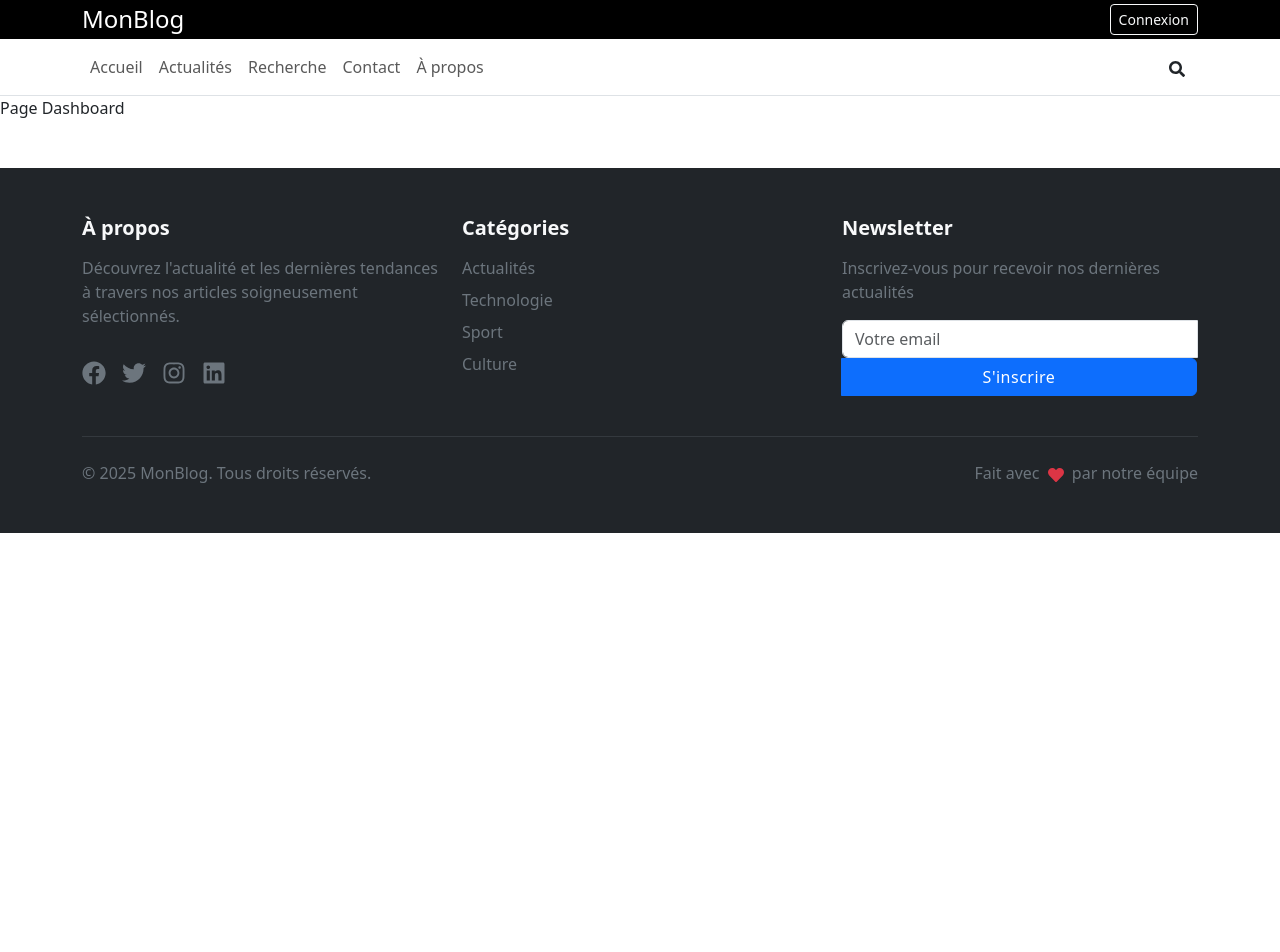
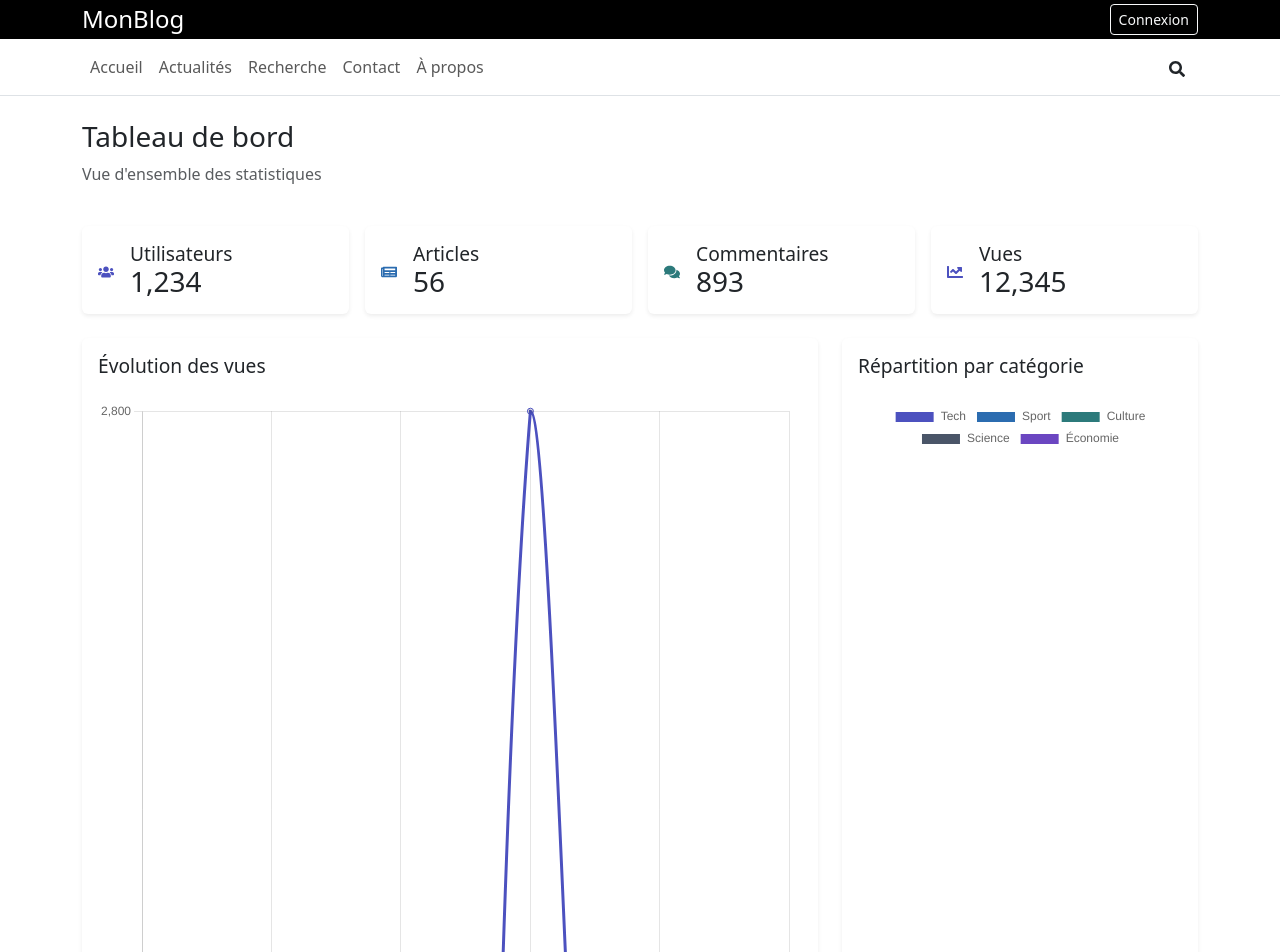
Before and after one commit to Alphonse243/blog-reactjs-front, a React (Create React App) app: page /dashboard in a window 1280 px wide. Shown: the top 952 px of the page. Before the commit the page ends 800 px from the top, so only its background shows below. Built offline with nearby package versions, Linux system fonts and the light colour scheme.

Commit message:
dashboard create

```diff
--- a/package.json
+++ b/package.json
@@ -8,7 +8,9 @@
     "@testing-library/react": "^16.3.0",
     "@testing-library/user-event": "^13.5.0",
     "bootstrap": "^5.3.5",
+    "chart.js": "^4.4.8",
     "react": "^19.1.0",
+    "react-chartjs-2": "^5.3.0",
     "react-dom": "^19.1.0",
     "react-icons": "^5.5.0",
     "react-router-dom": "^6.30.0",
--- a/src/App.js
+++ b/src/App.js
@@ -11,6 +11,7 @@ import CategoryPage from './components/CategoryPage';
 import Register from './components/Register';
 import NotFound from './components/NotFound';
 import Profile from './components/Profile';
+import Dashboard from './components/Dashboard';
 import { isAuthenticated } from './services/auth';
 import 'bootstrap/dist/css/bootstrap.min.css';
 
@@ -57,7 +58,7 @@ const App = () => {
         {/* Routes de contenu */}
         <Route path="/profile" element={<Profile />} />
         <Route path="/post/:id" element={<PostDetail />} />
-        <Route path="/dashboard" element={<div>Page Dashboard</div>} />
+        <Route path="/dashboard" element={<Dashboard />} />
 
         {/* Routes des catégories */}
         <Route path="/actualites" element={<CategoryPage />}>
--- /dev/null
+++ b/src/components/Dashboard.jsx
@@ -0,0 +1,128 @@
+import React from 'react';
+import { Line, Bar, Doughnut } from 'react-chartjs-2';
+import { FaUsers, FaNewspaper, FaComments, FaChartLine } from 'react-icons/fa';
+import {
+  Chart as ChartJS,
+  CategoryScale,
+  LinearScale,
+  PointElement,
+  LineElement,
+  BarElement,
+  ArcElement,
+  Title,
+  Tooltip,
+  Legend,
+} from 'chart.js';
+
+// Enregistrement des composants Chart.js nécessaires
+ChartJS.register(
+  CategoryScale,
+  LinearScale,
+  PointElement,
+  LineElement,
+  BarElement,
+  ArcElement,
+  Title,
+  Tooltip,
+  Legend
+);
+
+const Dashboard = () => {
+  // Données pour les cartes de statistiques
+  const stats = [
+    { title: "Utilisateurs", count: "1,234", icon: <FaUsers />, color: "#4C51BF" },
+    { title: "Articles", count: "56", icon: <FaNewspaper />, color: "#2B6CB0" },
+    { title: "Commentaires", count: "893", icon: <FaComments />, color: "#2C7A7B" },
+    { title: "Vues", count: "12,345", icon: <FaChartLine />, color: "#4C51BF" },
+  ];
+
+  // Données pour le graphique des vues
+  const viewsData = {
+    labels: ['Jan', 'Fév', 'Mar', 'Avr', 'Mai', 'Jun'],
+    datasets: [{
+      label: 'Vues mensuelles',
+      data: [1200, 1900, 1500, 2800, 2300, 2600],
+      borderColor: '#4C51BF',
+      tension: 0.4,
+      fill: false
+    }]
+  };
+
+  // Données pour le graphique des catégories
+  const categoriesData = {
+    labels: ['Tech', 'Sport', 'Culture', 'Science', 'Économie'],
+    datasets: [{
+      data: [30, 25, 20, 15, 10],
+      backgroundColor: [
+        '#4C51BF',
+        '#2B6CB0',
+        '#2C7A7B',
+        '#4A5568',
+        '#6B46C1'
+      ]
+    }]
+  };
+
+  return (
+    <div className="dashboard-container py-4">
+      <div className="container">
+        <div className="row mb-4">
+          <div className="col">
+            <h1 className="h3">Tableau de bord</h1>
+            <p className="text-muted">Vue d'ensemble des statistiques</p>
+          </div>
+        </div>
+
+        {/* Cartes de statistiques */}
+        <div className="row g-3 mb-4">
+          {stats.map((stat, index) => (
+            <div key={index} className="col-md-6 col-lg-3">
+              <div className="card border-0 shadow-sm">
+                <div className="card-body">
+                  <div className="d-flex align-items-center">
+                    <div className="stat-icon" style={{ color: stat.color }}>
+                      {stat.icon}
+                    </div>
+                    <div className="ms-3">
+                      <h6 className="card-title mb-0">{stat.title}</h6>
+                      <h3 className="mb-0">{stat.count}</h3>
+                    </div>
+                  </div>
+                </div>
+              </div>
+            </div>
+          ))}
+        </div>
+
+        {/* Graphiques */}
+        <div className="row g-4">
+          <div className="col-lg-8">
+            <div className="card border-0 shadow-sm">
+              <div className="card-body">
+                <h5 className="card-title mb-4">Évolution des vues</h5>
+                <Line data={viewsData} options={{
+                  responsive: true,
+                  maintainAspectRatio: false,
+                  plugins: { legend: { display: false } }
+                }} height={300} />
+              </div>
+            </div>
+          </div>
+          <div className="col-lg-4">
+            <div className="card border-0 shadow-sm">
+              <div className="card-body">
+                <h5 className="card-title mb-4">Répartition par catégorie</h5>
+                <Doughnut data={categoriesData} options={{
+                  responsive: true,
+                  maintainAspectRatio: false
+                }} height={300} />
+              </div>
+            </div>
+          </div>
+        </div>
+      </div>
+    </div>
+  );
+};
+
+export default Dashboard;
--- a/src/components/Navbar.jsx
+++ b/src/components/Navbar.jsx
@@ -1,7 +1,6 @@
 import React, { useState, useEffect } from 'react';
-import { Link } from 'react-router-dom';
+import { Link, useNavigate } from 'react-router-dom'; // Ajout de useNavigate
 import { isAuthenticated, logout } from '../services/auth';
-import { useNavigate } from 'react-router-dom';
 import { FaSearch, FaUserCircle, FaBars, FaTimes, FaCog, FaSignOutAlt } from 'react-icons/fa';
 import '../styles/Navbar.css';
 
@@ -10,6 +9,8 @@ import '../styles/Navbar.css';
  * Gère la navigation, le menu mobile et la recherche
  */
 const Navbar = () => {
+  const navigate = useNavigate(); // Initialisation du hook
+
   // État pour la gestion du menu mobile et de la recherche
   const [showSearch, setShowSearch] = useState(false);
   const [isMobileMenuOpen, setIsMobileMenuOpen] = useState(false);
--- /dev/null
+++ b/src/styles/Dashboard.css
@@ -0,0 +1,34 @@
+.dashboard-container {
+  background-color: #f8f9fa;
+  min-height: calc(100vh - 60px);
+}
+
+.stat-icon {
+  font-size: 2rem;
+  width: 48px;
+  height: 48px;
+  display: flex;
+  align-items: center;
+  justify-content: center;
+  border-radius: 12px;
+  background: rgba(76, 81, 191, 0.1);
+}
+
+.card {
+  transition: transform 0.2s ease;
+}
+
+.card:hover {
+  transform: translateY(-5px);
+}
+
+.card-title {
+  color: #4a5568;
+  font-weight: 600;
+}
+
+@media (max-width: 768px) {
+  .dashboard-container {
+    padding: 1rem;
+  }
+}
```
Also changed, not shown: 1 other file (tests, documents, lock files or other folders).
